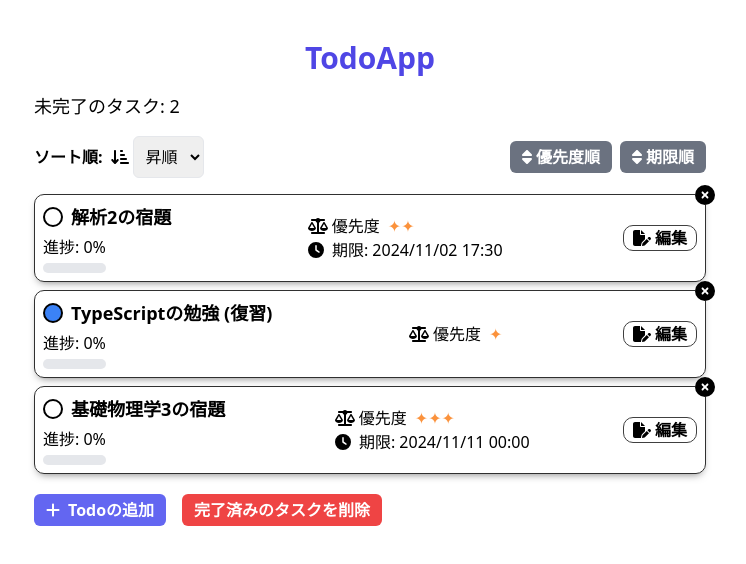
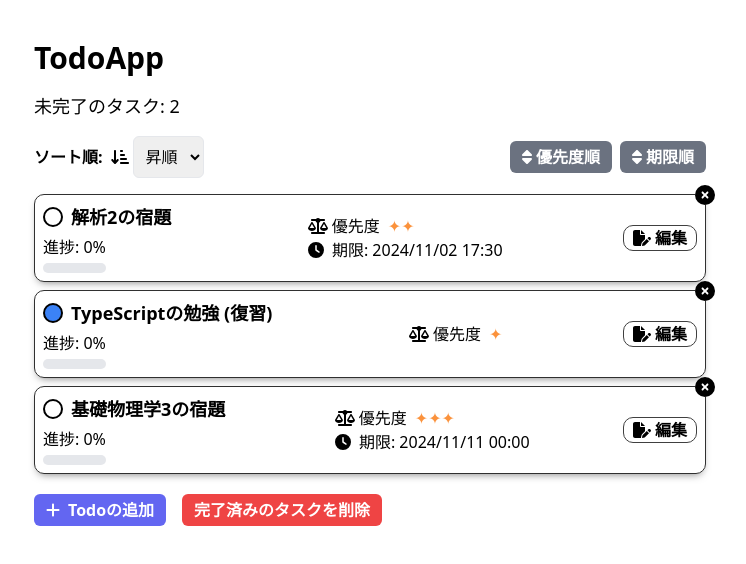
Before and after one commit to kohtarou/react-todo-app, a React (Vite) app: page / in a window 1280 px wide. Shown: the top 564 px of the page, without its empty margins (270-1016 px from the left). Built offline with nearby package versions, Linux system fonts and the light colour scheme.

Commit message:
ｒｔｄｆｇ

```diff
--- a/src/App.tsx
+++ b/src/App.tsx
@@ -194,9 +194,7 @@ const App = () => {
 
   return (
     <div className="mx-4 mt-10 max-w-2xl md:mx-auto">
-      <h1 className="mb-4 text-3xl font-extrabold text-center text-indigo-600">
-        TodoApp
-      </h1>
+      <h1 className="mb-4 text-3xl font-extrabold">TodoApp</h1>
       <p className="mb-4 text-lg">未完了のタスク: {uncompletedCount}</p>
       <div className="flex justify-between mb-4">
         <div className="flex items-center space-x-2">
```
